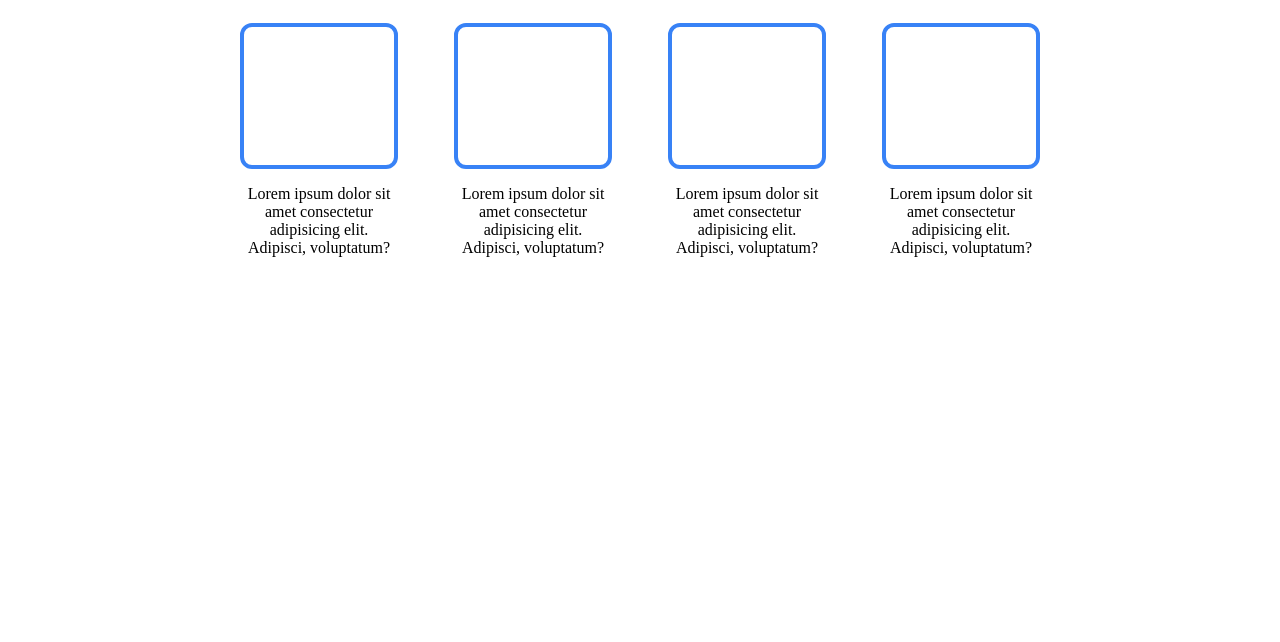
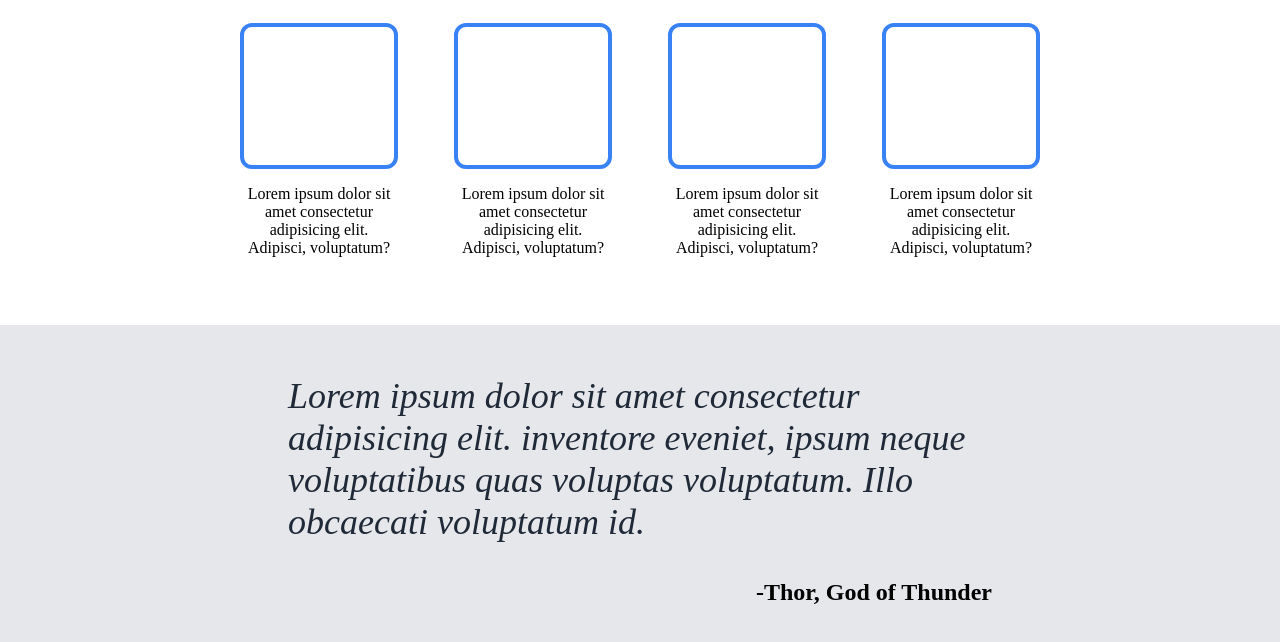
Before and after one commit to vincealejo/project_landing-page, a plain HTML site: page index.html in a window 1280 px wide. Shown: the part 672-1314 px from the top of the page. Before the commit the page ends 997 px from the top, so only its background shows below. Drawn offline with Linux system fonts and the light colour scheme.

Commit message:
Finish quote text section

```diff
--- a/index.html
+++ b/index.html
@@ -47,6 +47,10 @@
                 </div>
             </div>
         </section>
+        <section class="quote">
+            <p class="text">Lorem ipsum dolor sit amet consectetur adipisicing elit. inventore eveniet, ipsum neque voluptatibus quas voluptas voluptatum. Illo obcaecati voluptatum id.</p>
+            <p class="author">-Thor, God of Thunder</p>
+        </section>
     </main>
 </body>
 </html>
--- a/styles.css
+++ b/styles.css
@@ -115,3 +115,28 @@ header {
    border: 4px solid #3882f6;
     border-radius: 12px;
 }
+
+/* Quote */
+.quote {
+    padding: 50px 0;
+    background-color: #e5e7eb;
+    display: flex;
+    flex-direction: column;
+    align-items: center;
+    gap: 12px;
+}
+
+.quote .text {
+    font-size: 36px;
+    color: #1f2937;
+    width: 55%;
+    margin: 0;
+    font-style:  italic;
+}
+
+.quote .author {
+    font-weight: 900;
+    font-size: 24px;
+    text-align: end;
+    width: 55%;
+}
```
